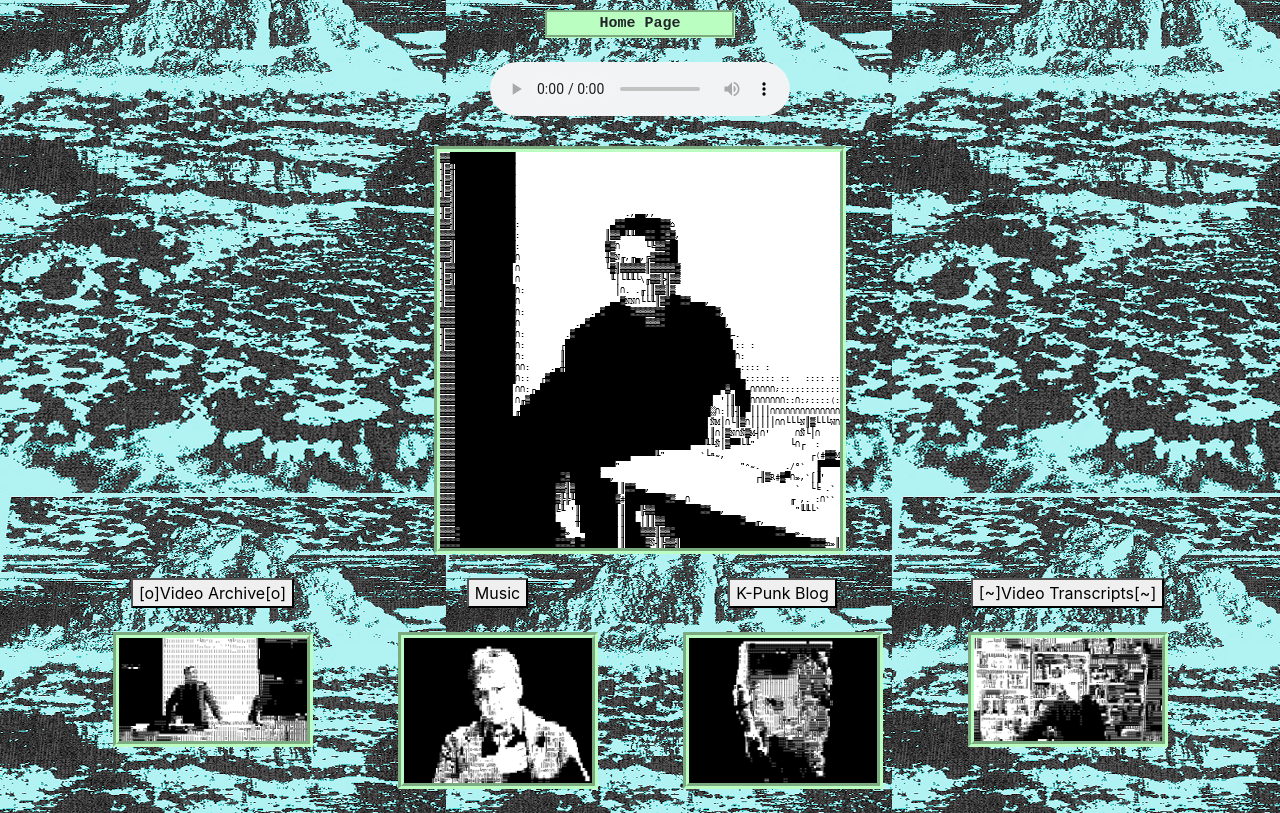
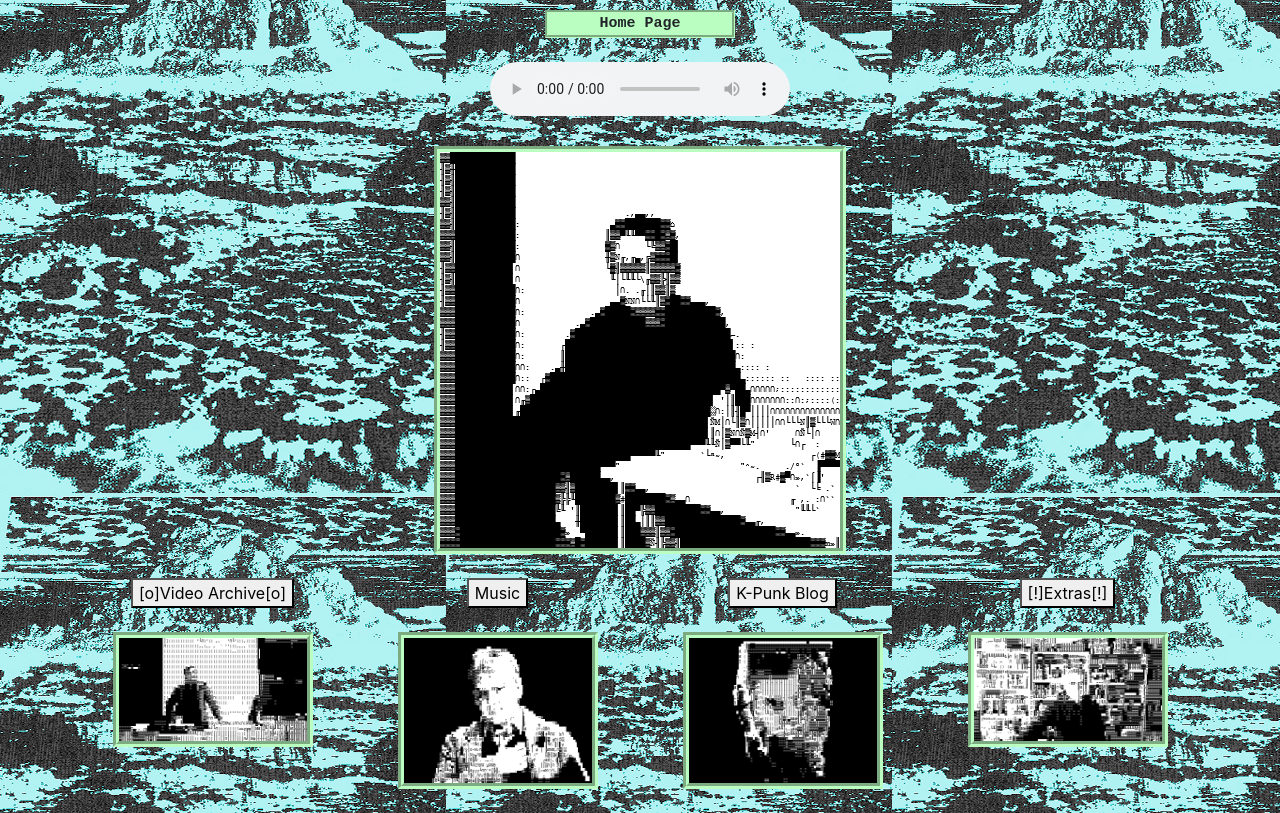
Before and after one commit to MarkFisherCyberfield/MarkFisherCyberfield.github.io, a plain HTML site: page index.html in a window 1280 px wide. Shown: the part 82-895 px from the top of the page. Drawn offline with nearby package versions, Linux system fonts and the light colour scheme.

Commit message:
Update index.html

```diff
--- a/index.html
+++ b/index.html
@@ -115,7 +115,7 @@
 
 		<div class="col-xl-3 col-lg-3 col-md-3 col-sm-3 col-3 text-center myClass5"><a href="http://k-punk.abstractdynamics.org/"><button>K-Punk Blog</button></a> </div>
 
-		<div class="col-xl-3 col-lg-3 col-md-3 col-sm-3 col-3 text-center myClass5"><a href="VideoTranscripts.html"><button>[~]Video Transcripts[~]</button></a> </div>
+		<div class="col-xl-3 col-lg-3 col-md-3 col-sm-3 col-3 text-center myClass5"><a href="Extras.html"><button>[!]Extras[!]</button></a> </div>
 		</div>
 		<br>
 		<div class="row">
```
